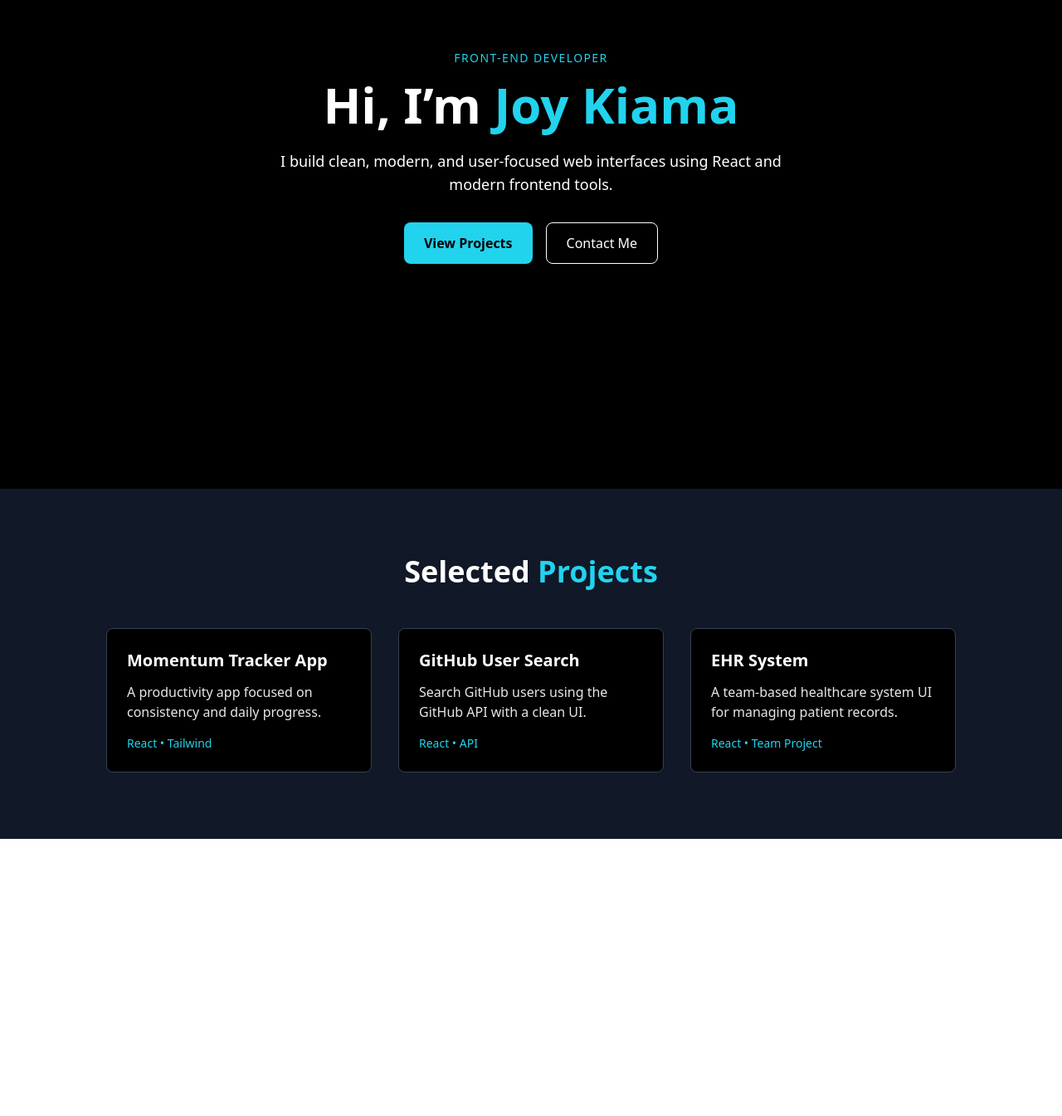
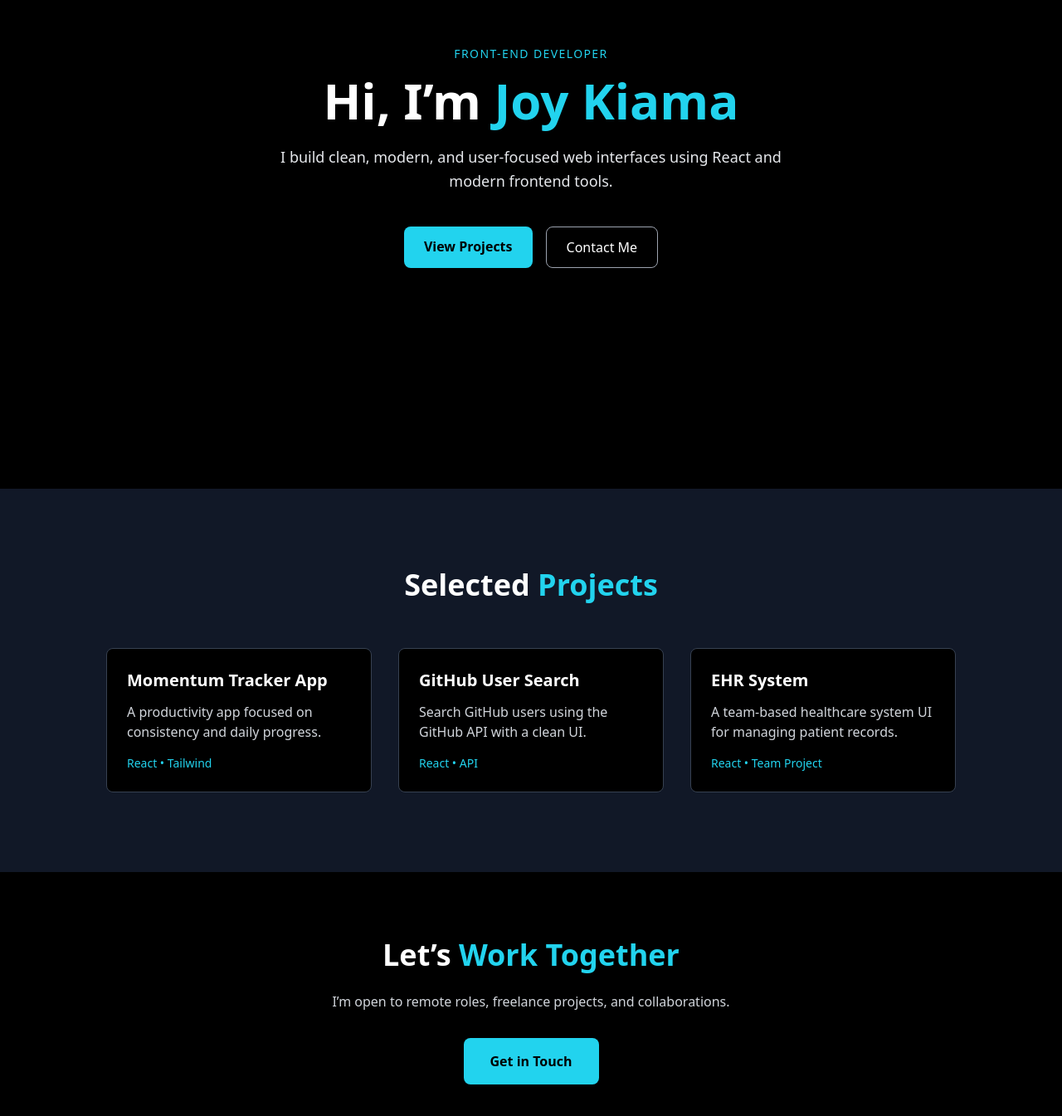
Before and after one commit to fittechjoy/joy-portfolio, a React (Vite) app: page / in a window 1280 px wide. Shown: the part 211-1556 px from the top of the page at 83% size. Before the commit the page ends 1222 px from the top, so only its background shows below. Built offline with nearby package versions, Linux system fonts and the light colour scheme.

Commit message:
Add hero, projects, and contact sections

```diff
--- a/src/App.jsx
+++ b/src/App.jsx
@@ -12,23 +12,30 @@ function App() {
           Hi, I’m <span className="text-cyan-400">Joy Kiama</span>
         </h1>
 
-        <p className="text-white text-lg max-w-2xl mb-8">
+        <p className="text-gray-200 text-lg max-w-2xl mb-10 leading-relaxed">
           I build clean, modern, and user-focused web interfaces using React and modern frontend tools.
         </p>
 
         <div className="flex gap-4">
-          <button className="px-6 py-3 bg-cyan-400 text-black font-semibold rounded-lg">
+          <a
+            href="#projects"
+            className="px-6 py-3 bg-cyan-400 text-black font-semibold rounded-lg hover:bg-cyan-300 transition"
+          >
             View Projects
-          </button>
-          <button className="px-6 py-3 border border-white rounded-lg">
+          </a>
+
+          <a
+            href="#contact"
+            className="px-6 py-3 border border-gray-400 rounded-lg hover:border-cyan-400 hover:text-cyan-400 transition"
+          >
             Contact Me
-          </button>
+          </a>
         </div>
       </section>
 
       {/* PROJECTS */}
-      <section className="py-20 px-6 bg-gray-900">
-        <h2 className="text-4xl font-bold text-center mb-12">
+      <section id="projects" className="py-24 px-6 bg-gray-900">
+        <h2 className="text-4xl font-bold text-center mb-14">
           Selected <span className="text-cyan-400">Projects</span>
         </h2>
 
@@ -38,11 +45,13 @@ function App() {
             description="A productivity app focused on consistency and daily progress."
             tech="React • Tailwind"
           />
+
           <ProjectCard
             title="GitHub User Search"
             description="Search GitHub users using the GitHub API with a clean UI."
             tech="React • API"
           />
+
           <ProjectCard
             title="EHR System"
             description="A team-based healthcare system UI for managing patient records."
@@ -51,15 +60,33 @@ function App() {
         </div>
       </section>
 
+      {/* CONTACT */}
+      <section id="contact" className="py-20 px-6 text-center">
+        <h2 className="text-4xl font-bold mb-6">
+          Let’s <span className="text-cyan-400">Work Together</span>
+        </h2>
+
+        <p className="text-gray-300 max-w-xl mx-auto mb-8">
+          I’m open to remote roles, freelance projects, and collaborations.
+        </p>
+
+        <a
+          href="mailto:your-email@example.com"
+          className="inline-block px-8 py-4 bg-cyan-400 text-black font-semibold rounded-lg hover:bg-cyan-300 transition"
+        >
+          Get in Touch
+        </a>
+      </section>
+
     </div>
   );
 }
 
 function ProjectCard({ title, description, tech }) {
   return (
-    <div className="bg-black border border-gray-700 rounded-lg p-6">
+    <div className="bg-black border border-gray-700 rounded-lg p-6 hover:border-cyan-400 hover:-translate-y-1 transition">
       <h3 className="text-xl font-semibold mb-3">{title}</h3>
-      <p className="text-gray-200 mb-4">{description}</p>
+      <p className="text-gray-300 mb-4">{description}</p>
       <p className="text-cyan-400 text-sm">{tech}</p>
     </div>
   );
```
